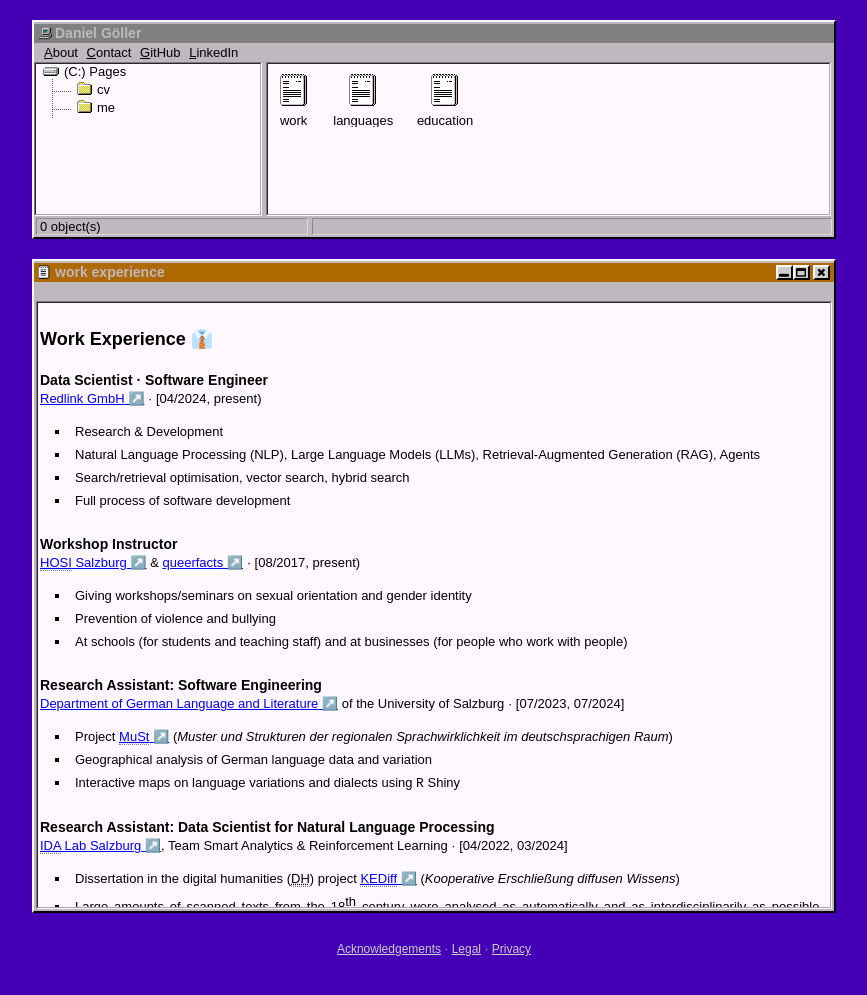
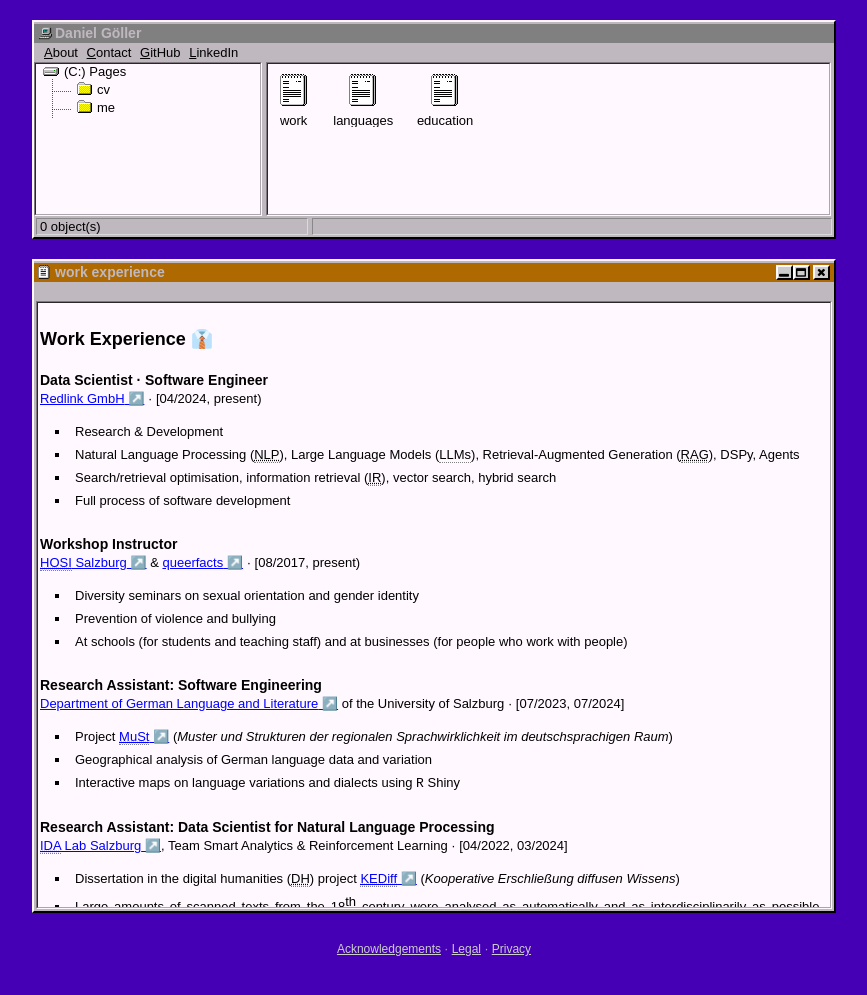
Before and after one commit to LelViLamp/LelViLamp.github.io, a Jekyll site: the page built from cv/work.html, in a window 1280 px wide. Shown: the top 995 px of the page, without its empty margins (206-1073 px from the left). Built offline with Jekyll 4.4.1, drawn with Linux system fonts in a browser that asks for light colours.

Commit message:
feat(cv): clarified abbreviations in work section

```diff
--- a/cv/work.html
+++ b/cv/work.html
@@ -15,8 +15,8 @@
         <p>
             <ul>
                 <li>Research & Development</li>
-                <li>Natural Language Processing (NLP), Large Language Models (LLMs), Retrieval-Augmented Generation (RAG), Agents</li>
-                <li>Search/retrieval optimisation, vector search, hybrid search</li>
+                <li>Natural Language Processing (<abbr title="Natural Language Processing">NLP</abbr>), Large Language Models (<abbr title"Large Language Model(s)">LLMs</abbr>), Retrieval-Augmented Generation (<abbr title="Retrieval-Augmented Generation">RAG</abbr>), DSPy, Agents</li>
+                <li>Search/retrieval optimisation, information retrieval (<abbr title="Information Retrieval">IR</abbr>), vector search, hybrid search</li>
                 <li>Full process of software development</li>
             </ul>
         </p>
@@ -29,7 +29,7 @@
         <span class="time_range">[08/2017, present)</span>
         <p>
             <ul>
-                <li>Giving workshops/seminars on sexual orientation and gender identity</li>
+                <li>Diversity seminars on sexual orientation and gender identity</li>
                 <li>Prevention of violence and bullying</li>
                 <li>At schools (for students and teaching staff) and at businesses (for people who work with people)</li>
             </ul>
```
